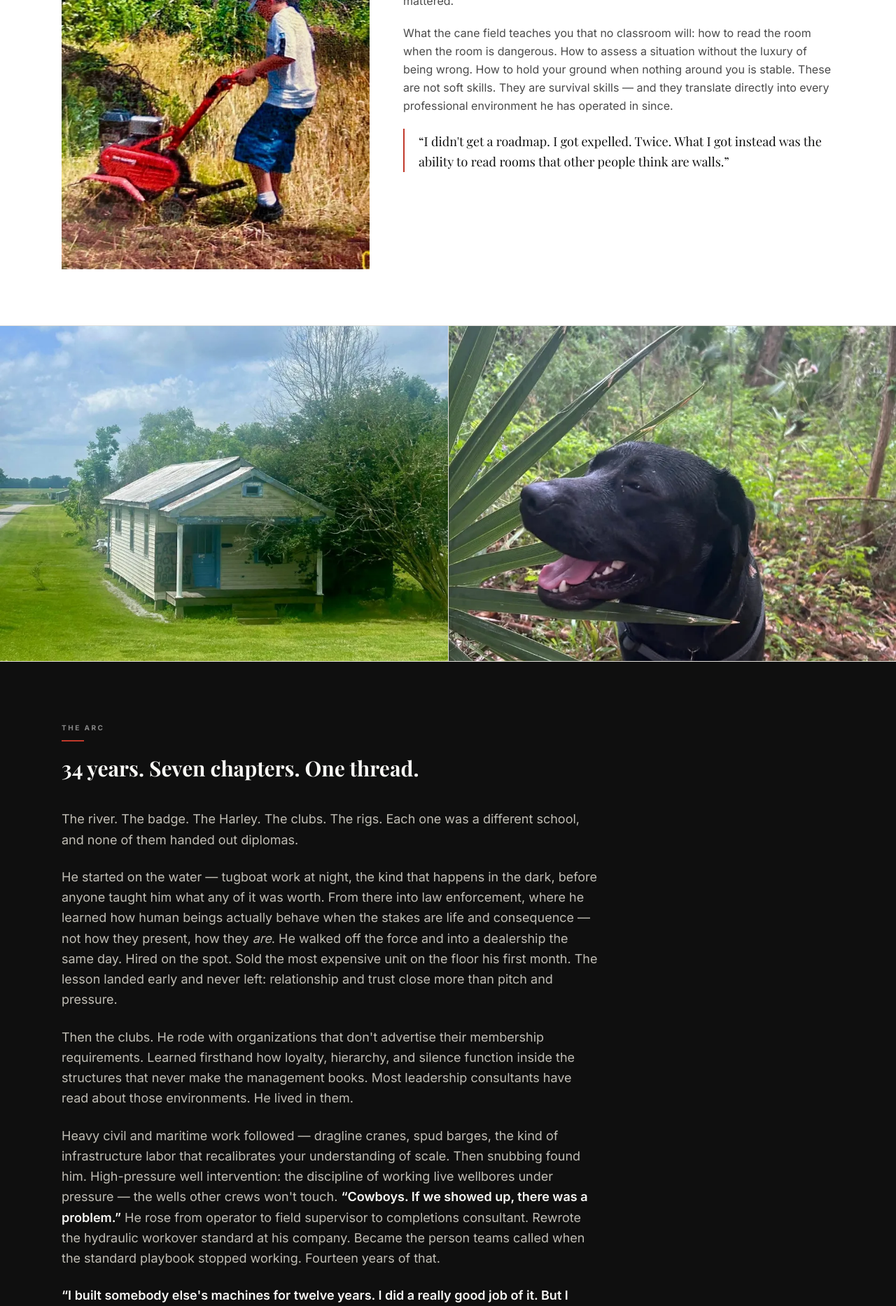
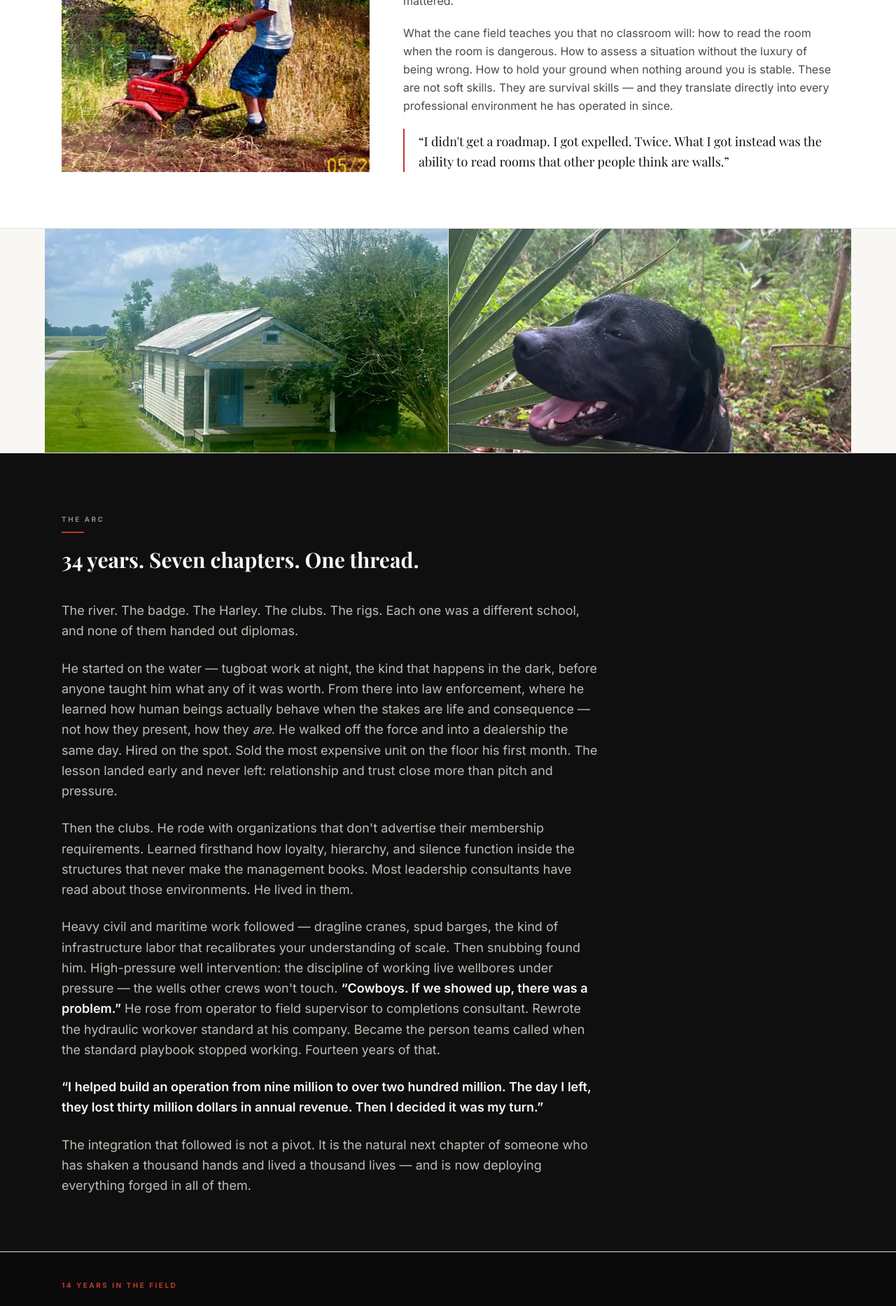
Before and after one commit to ardoinconsulting-png/divergent-darrel, a Next.js app: page /story in a window 1280 px wide. Shown: the part 880-2747 px from the top of the page at 70% size. Built offline with nearby package versions, Linux system fonts and the light colour scheme.

Commit message:
Fix quote, image scaling, remove bike photo

```diff
--- a/app/story/page.tsx
+++ b/app/story/page.tsx
@@ -54,13 +54,13 @@ export default function StoryPage() {
                 Raceland, Louisiana
               </span>
               <div className="mt-2 w-8 h-0.5 bg-[#c0392b]" />
-              <div className="relative w-full mt-8 overflow-hidden" style={{ aspectRatio: "3/4" }}>
+              <div className="relative w-full mt-8 overflow-hidden h-80 md:h-[28rem]">
                 <Image
                   src="/images/tiller-kid.webp"
                   alt="Young Darrel — Raceland, Louisiana"
                   fill
                   sizes="(max-width: 768px) 100vw, 40vw"
-                  className="object-cover object-center"
+                  className="object-cover object-top"
                 />
               </div>
             </div>
@@ -108,14 +108,14 @@ export default function StoryPage() {
 
         {/* ── STORY PHOTOS — 2UP ────────────────────── */}
         <section className="border-b border-[#e2e0db]">
-          <div className="grid grid-cols-2 gap-px bg-[#e2e0db]">
+          <div className="max-w-6xl mx-auto grid grid-cols-2 gap-px bg-[#e2e0db]">
             {["/images/story-1.webp", "/images/story-2.webp"].map((src, i) => (
-              <div key={i} className="relative overflow-hidden bg-[#1a1a1a]" style={{ aspectRatio: "4/3" }}>
+              <div key={i} className="relative overflow-hidden bg-[#1a1a1a] h-64 md:h-80">
                 <Image
                   src={src}
                   alt={`Darrel Ardoin — ${i + 1}`}
                   fill
-                  sizes="50vw"
+                  sizes="(max-width: 768px) 50vw, 600px"
                   className="object-cover"
                 />
               </div>
@@ -178,9 +178,9 @@ export default function StoryPage() {
               </p>
               <p className="text-base md:text-lg text-[#c0bdb4] leading-relaxed">
                 <em className="not-italic text-[#f8f7f4] font-semibold">
-                  &ldquo;I built somebody else&apos;s machines for twelve years. I did a
-                  really good job of it. But I never really stepped outside of
-                  that. So right now I am in that integration phase.&rdquo;
+                  &ldquo;I helped build an operation from nine million to over two
+                  hundred million. The day I left, they lost thirty million
+                  dollars in annual revenue. Then I decided it was my turn.&rdquo;
                 </em>
               </p>
               <p className="text-base md:text-lg text-[#c0bdb4] leading-relaxed">
@@ -232,22 +232,20 @@ export default function StoryPage() {
           </div>
         </section>
 
-        {/* ── STORY PHOTOS — 3UP ────────────────────── */}
+        {/* ── STORY PHOTOS — 2UP ────────────────────── */}
         <section className="border-b border-[#e2e0db]">
-          <div className="grid grid-cols-3 gap-px bg-[#e2e0db]">
-            {["/images/story-3.webp", "/images/story-4.webp", "/images/story-5.webp"].map(
-              (src, i) => (
-                <div key={i} className="relative overflow-hidden bg-[#1a1a1a]" style={{ aspectRatio: "4/3" }}>
+          <div className="max-w-6xl mx-auto grid grid-cols-2 gap-px bg-[#e2e0db]">
+            {["/images/story-3.webp", "/images/story-4.webp"].map((src, i) => (
+              <div key={i} className="relative overflow-hidden bg-[#1a1a1a] h-64 md:h-80">
                 <Image
                   src={src}
                   alt={`Darrel Ardoin — ${i + 3}`}
                   fill
-                    sizes="33vw"
+                  sizes="(max-width: 768px) 50vw, 600px"
                   className="object-cover hover:scale-105 transition-transform duration-700"
                 />
               </div>
-              )
-            )}
+            ))}
           </div>
         </section>
 
```
Lines whose indentation alone changed are shown as unchanged.
